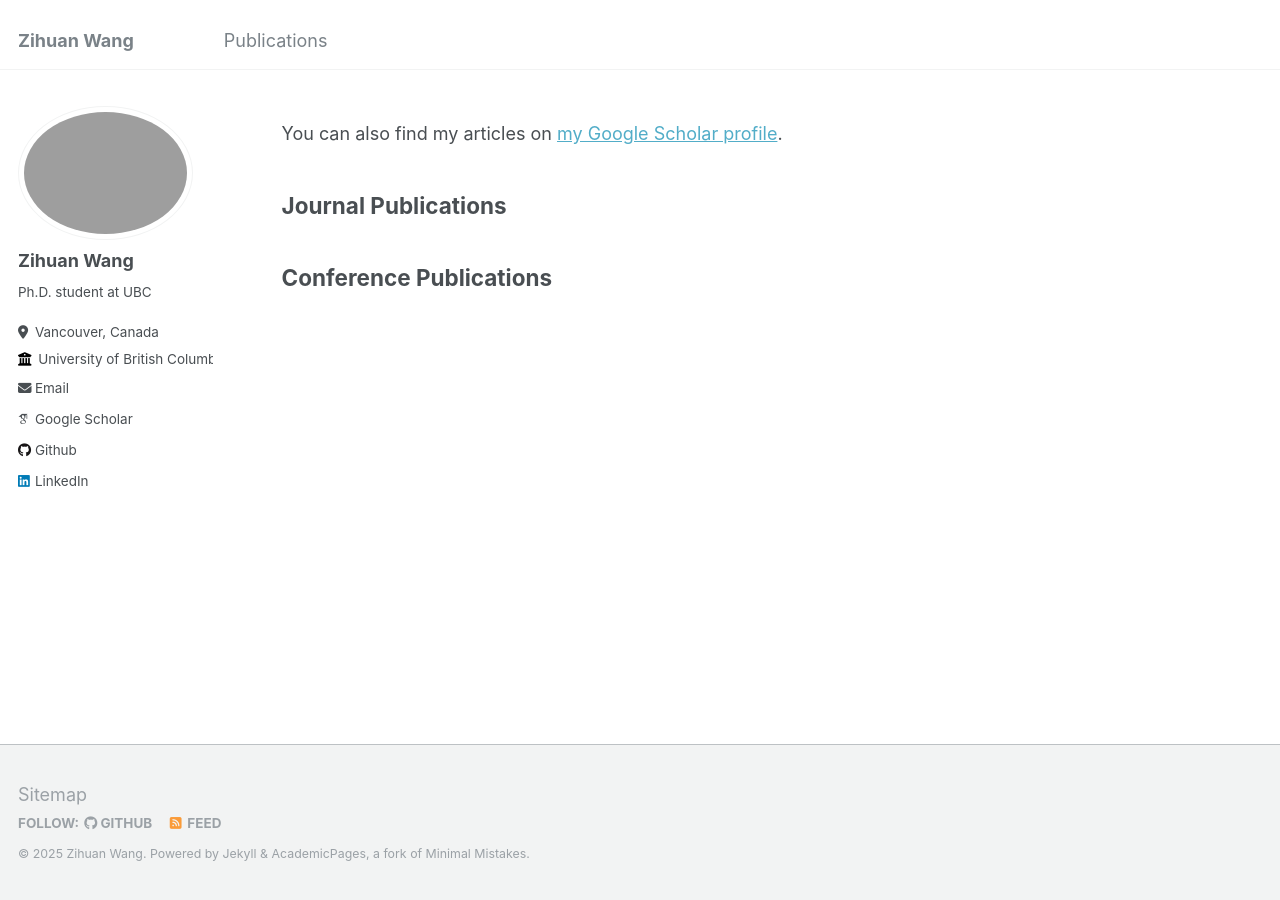
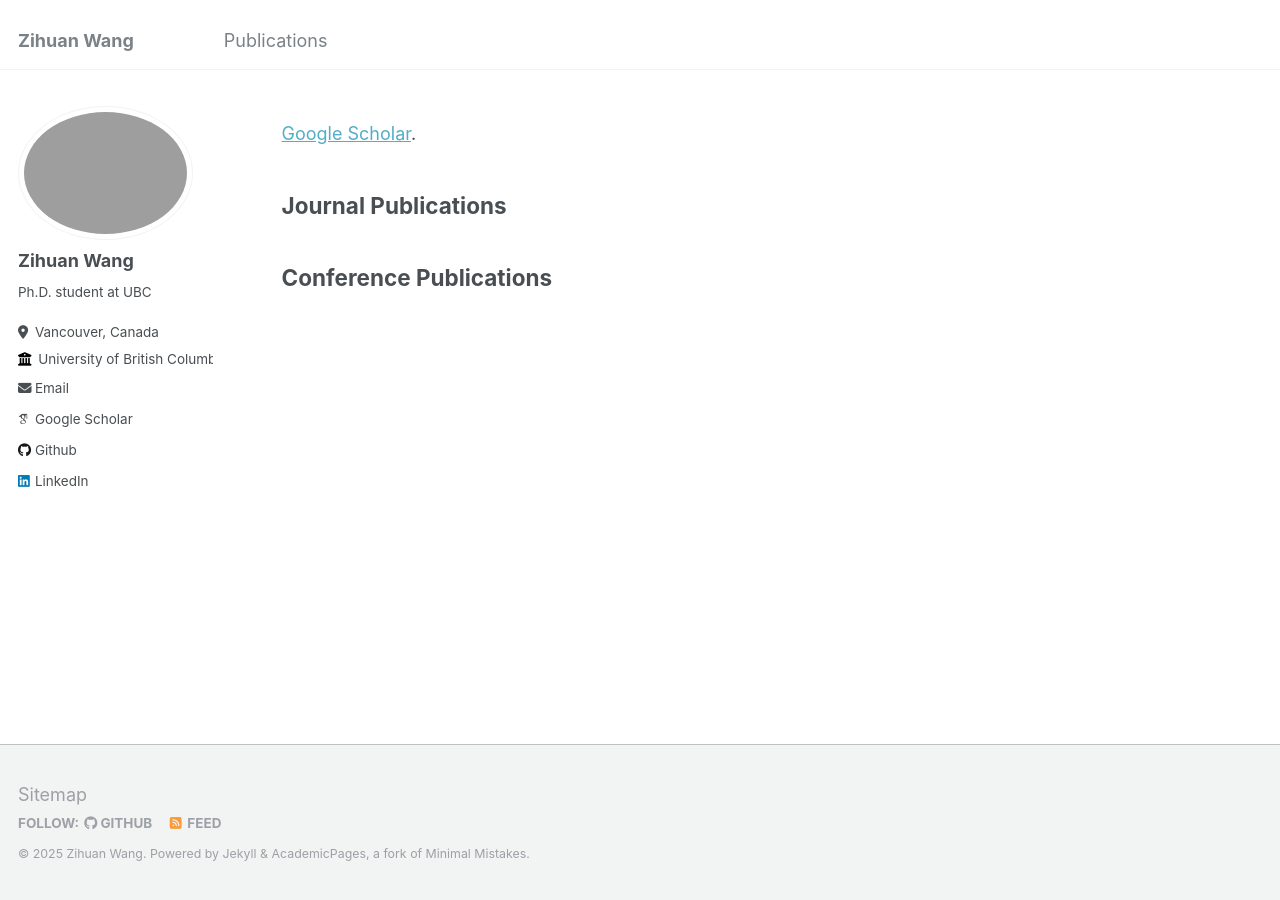
Before and after one commit to zihuanwang/zihuanwang.github.io, a Jekyll site: the page built from _pages/publications.md, in a window 1280 px wide. Built offline with Jekyll 4.4.1, drawn with Linux system fonts in a browser that asks for light colours; some web fonts are replaced.

Commit message:
Update publications.md

```diff
--- a/_pages/publications.md
+++ b/_pages/publications.md
@@ -6,7 +6,7 @@ author_profile: true
 ---
 
 {% if site.author.googlescholar %}
-  <div class="wordwrap">You can also find my articles on <a href="{{site.author.googlescholar}}">my Google Scholar profile</a>.</div>
+  <div class="wordwrap"><a href="{{site.author.googlescholar}}">Google Scholar</a>.</div>
 {% endif %}
 
 
```
